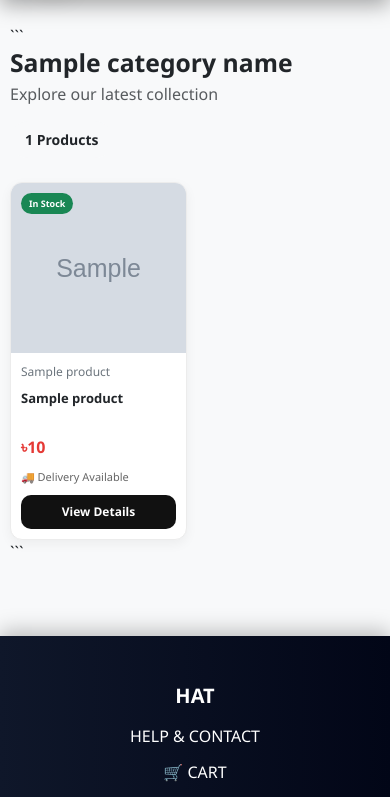
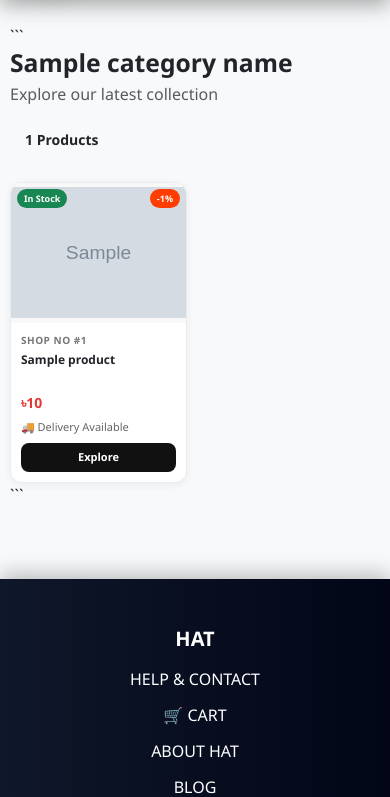
Before and after one commit to Rahul4h/HAT, a Django app: template templates/category_products.html in a window 390 px wide. Shown: the part 64-861 px from the top of the page. Run offline with Django 5.2, Linux system fonts and the light colour scheme; the template is opened without the code that fills it: most values are stand-ins (such as "Sample title", 1, 10 or a date in 2020); grey boxes marked "Sample" are stand-in pictures.

Commit message:
changes css style at category products

````diff
--- a/templates/category_products.html
+++ b/templates/category_products.html
@@ -7,7 +7,6 @@
 <div class="container py-4">
 
 ```
-<!-- Page Header -->
 <div class="category-header mb-4">
     <div>
         <h2 class="fw-bold mb-1">{{ category_name }}</h2>
@@ -21,21 +20,19 @@
     </div>
 </div>
 
-
 {% if products %}
 
 <div class="row g-3">
 
     {% for product in products %}
 
-    <div class="col-6 col-md-4 col-lg-3">
+    <div class="col-6 col-md-4 col-lg-2">
 
         <a href="{% url 'product_detail' product.id %}"
            class="product-link">
 
             <div class="product-card">
 
-                <!-- Image Area -->
                 <div class="product-image-wrapper">
 
                     {% if product.stock > 0 %}
@@ -48,10 +45,9 @@
                     </span>
                     {% endif %}
 
-                    {% if product.original_price > product.sale_price %}
+                    {% if product.discount_percentage > 0 %}
                     <span class="discount-badge">
-                        {% widthratio product.sale_price product.original_price 100 as sale_percent %}
-                        -{{ sale_percent|add:"-100"|cut:"-" }}%
+                        -{{ product.discount_percentage }}%
                     </span>
                     {% endif %}
 
@@ -61,11 +57,14 @@
 
                 </div>
 
-                <!-- Product Info -->
                 <div class="product-content">
 
                     <div class="shop-name">
-                        {{ product.shop_name }}
+                        {% if product.uploaded_by %}
+                            SHOP NO #{{ product.uploaded_by.id }}
+                        {% else %}
+                            SHOP NO #0
+                        {% endif %}
                     </div>
 
                     <h6 class="product-title">
@@ -91,7 +90,7 @@
                     </div>
 
                     <div class="view-btn">
-                        View Details
+                        Explore
                     </div>
 
                 </div>
@@ -152,22 +151,22 @@
 
 .product-card{
     background:#fff;
-    border-radius:18px;
+    border-radius:12px;
     overflow:hidden;
     height:100%;
     border:1px solid #ececec;
-    transition:all .3s ease;
-    box-shadow:0 4px 12px rgba(0,0,0,.05);
+    transition:.3s;
+    box-shadow:0 2px 8px rgba(0,0,0,.06);
 }
 
 .product-card:hover{
-    transform:translateY(-6px);
-    box-shadow:0 12px 28px rgba(0,0,0,.12);
+    transform:translateY(-3px);
+    box-shadow:0 8px 18px rgba(0,0,0,.12);
 }
 
 .product-image-wrapper{
     position:relative;
-    height:280px;
+    height:170px;
     background:#f8f8f8;
     overflow:hidden;
 }
@@ -175,22 +174,22 @@
 .product-image{
     width:100%;
     height:100%;
-    object-fit:cover;
-    transition:.4s;
+    object-fit:contain;
+    transition:.3s;
 }
 
 .product-card:hover .product-image{
-    transform:scale(1.05);
+    transform:scale(1.03);
 }
 
 .stock-badge{
     position:absolute;
-    top:10px;
-    left:10px;
+    top:6px;
+    left:6px;
     z-index:2;
-    padding:5px 10px;
+    padding:3px 7px;
     border-radius:20px;
-    font-size:11px;
+    font-size:9px;
     font-weight:600;
 }
 
@@ -206,68 +205,72 @@
 
 .discount-badge{
     position:absolute;
-    top:10px;
-    right:10px;
+    top:6px;
+    right:6px;
     z-index:2;
     background:#ff3d00;
     color:white;
-    padding:5px 10px;
+    padding:3px 7px;
     border-radius:20px;
-    font-size:11px;
+    font-size:9px;
     font-weight:700;
 }
 
 .product-content{
-    padding:15px;
+    padding:10px;
 }
 
 .shop-name{
-    color:#6c757d;
-    font-size:12px;
-    margin-bottom:8px;
+    color:#777;
+    font-size:10px;
+    font-weight:700;
+    margin-bottom:4px;
+    text-transform:uppercase;
+    letter-spacing:.5px;
 }
 
 .product-title{
-    font-size:15px;
+    font-size:13px;
     font-weight:600;
-    line-height:1.4;
-    height:42px;
+    line-height:1.3;
+    height:34px;
     overflow:hidden;
-    margin-bottom:12px;
+    margin-bottom:6px;
 }
 
 .price-section{
     display:flex;
+    flex-wrap:wrap;
     align-items:center;
-    flex-wrap:wrap;
-    gap:8px;
+    gap:5px;
 }
 
 .sale-price{
     color:#e53935;
-    font-size:20px;
+    font-size:16px;
     font-weight:700;
 }
 
 .original-price{
     color:#999;
     text-decoration:line-through;
-    font-size:13px;
+    font-size:11px;
 }
 
 .delivery-row{
-    margin-top:10px;
+    margin-top:6px;
     color:#666;
-    font-size:13px;
+    font-size:11px;
 }
 
 .view-btn{
-    margin-top:15px;
+    margin-top:8px;
     background:#111;
     color:white;
     text-align:center;
-    padding:10px;
-    border-radius:10px;
+    padding:7px;
+    border-radius:8px;
+    font-size:12px;
     font-weight:600;
     transition:.3s;
 }
@@ -286,20 +289,6 @@
     margin-bottom:20px;
 }
 
-
-/* Tablet */
-
-@media (max-width:991px){
-
-    .product-image-wrapper{
-        height:230px;
-    }
-
-}
-
-
-/* Mobile */
-
 @media (max-width:576px){
 
     .container{
@@ -312,46 +301,21 @@
         align-items:flex-start;
     }
 
-    .product-card{
-        border-radius:12px;
-    }
-
     .product-image-wrapper{
-        height:170px;
-    }
-
-    .product-content{
-        padding:10px;
+        height:140px;
     }
 
     .product-title{
-        font-size:13px;
-        height:38px;
-        margin-bottom:8px;
+        font-size:12px;
     }
 
     .sale-price{
-        font-size:16px;
-    }
-
-    .original-price{
-        font-size:11px;
-    }
-
-    .delivery-row{
-        font-size:11px;
+        font-size:14px;
     }
 
     .view-btn{
-        font-size:12px;
-        padding:8px;
-        margin-top:10px;
-    }
-
-    .stock-badge,
-    .discount-badge{
-        font-size:9px;
-        padding:4px 8px;
+        font-size:11px;
+        padding:6px;
     }
 
 }
````
